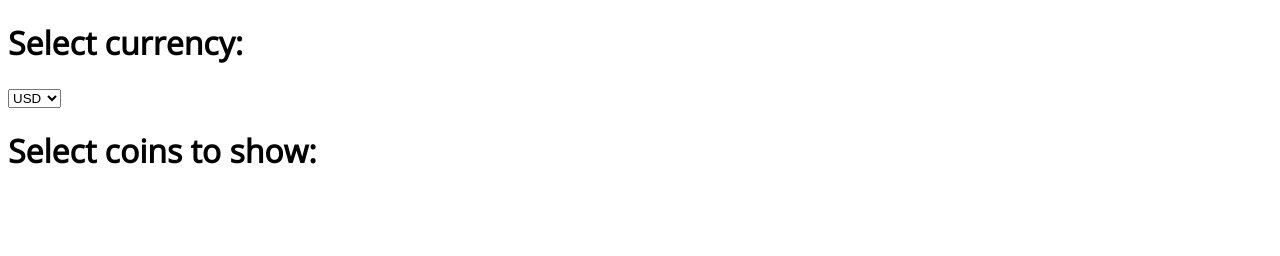
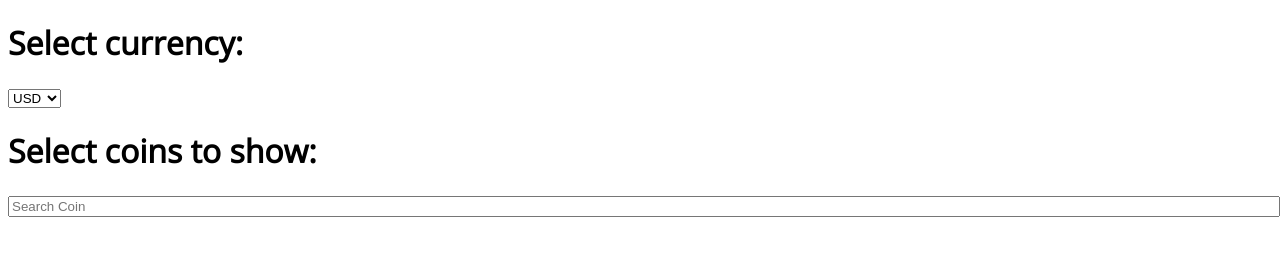
Before and after one commit to khanguslee/crypto-bro, a browser extension: page html/options.html in a window 1280 px wide. Drawn offline with nearby package versions, Linux system fonts and the light colour scheme; no server answers.

Commit message:
Added Search bar element

```diff
--- a/css/options.css
+++ b/css/options.css
@@ -30,3 +30,7 @@ body {
     display: none;
     float: right;
 }
+
+#crypto-search-bar {
+    width: 100%;
+}
--- a/html/options.html
+++ b/html/options.html
@@ -21,6 +21,7 @@
 
         <div id="coin-header">
                 <h1>Select coins to show:</h1>
+                <input type="text" id="crypto-search-bar" placeholder="Search Coin">
         </div>
         <ul id="coin-option-list" >
 
```
